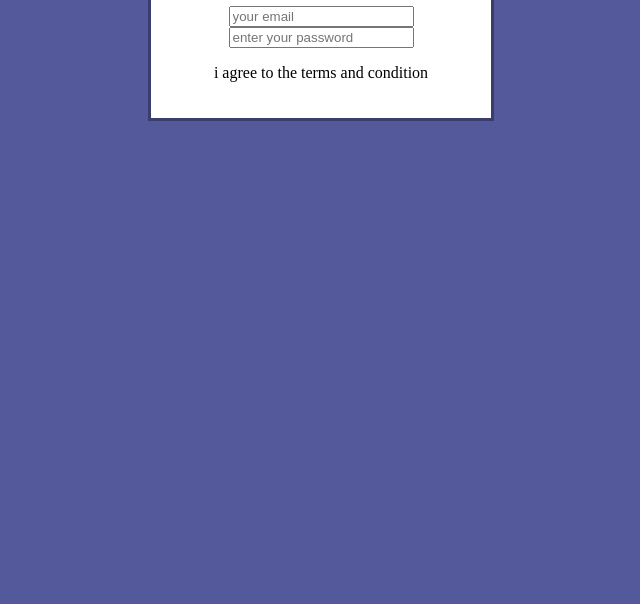
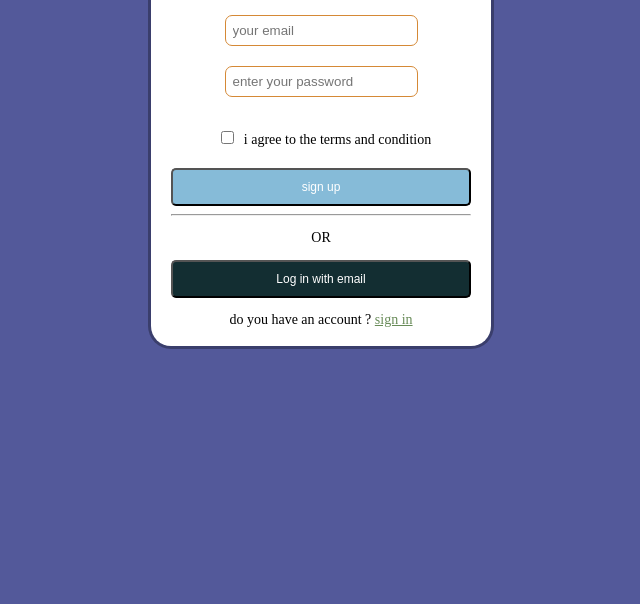
Before and after one commit to lievin219/gakiza-portofolio, a plain HTML site: page app.html in a window 1280 px wide. Shown: the part 196-800 px from the top of the page, without its empty margins (319-959 px from the left). Drawn offline with Linux system fonts and the light colour scheme.

Commit message:
i am trying out to style my entire project

```diff
--- a/app.css
+++ b/app.css
@@ -10,7 +10,7 @@ html{
     scroll-behavior: smooth;
 }
 body{
-    background: #000;
+    background: #031927;
     color: white;
 
 }
--- a/app.html
+++ b/app.html
@@ -12,7 +12,13 @@
         <form action="">
   <input type="email" class="iput-box" placeholder="your email">
   <input type="password" class="input-box" placeholder="enter your password">
-  <p>i agree to the terms and  condition</p>
+  <p> <span><input type="checkbox"></span>i agree to the terms and  condition</p>
+  <button type="button" class="signup-btn">sign up</button>
+  <hr>
+  <p class="or">OR</p>
+  <button type="button" class="login-btn">Log in with email</button>
+<p> do you have an account ? <a href="#">sign in </a></p>
+
         </form>
     </div>
 
--- a/style.css
+++ b/style.css
@@ -3,6 +3,7 @@ body{
     padding: 0;
     background-size: cover;
     background: #53599A;
+    background-position: center;
 }
 .sign-up-form{
      background: white;
@@ -12,5 +13,39 @@ body{
      padding: 20px;
      background: #fff;
      margin: 8% auto 0;
+     height: 400px;
+     border-radius: 20px;
 
 }
+input{
+    margin: 10px;
+    border-radius: 7px;
+    padding: 7px;
+    border: 1px solid #D58936;
+}
+
+p{
+     font-size: 14px;
+}
+.sign-up-form h1{
+     color:#86BBD8 ;
+     margin-bottom: 20px;
+}
+button{
+    background: #86BBD8;
+    border-radius: 5px;
+    color:white;
+
+  padding: 10px;
+  font-size: 12px;
+  width: 100%;
+}
+a{
+    color: #688B58;
+}
+.login-btn{
+background:#132E32;
+}
+.singnup-btn{
+
+}
```
